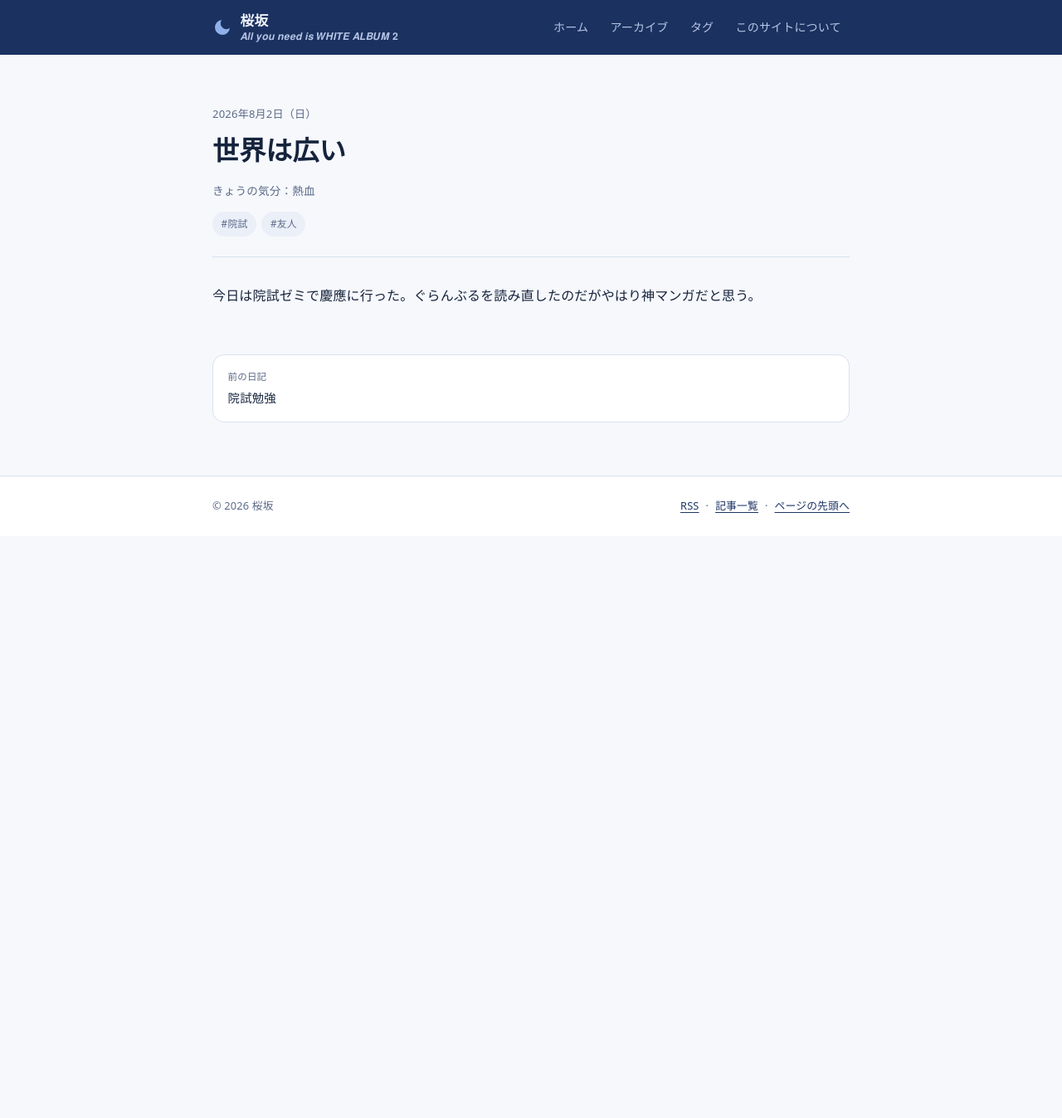
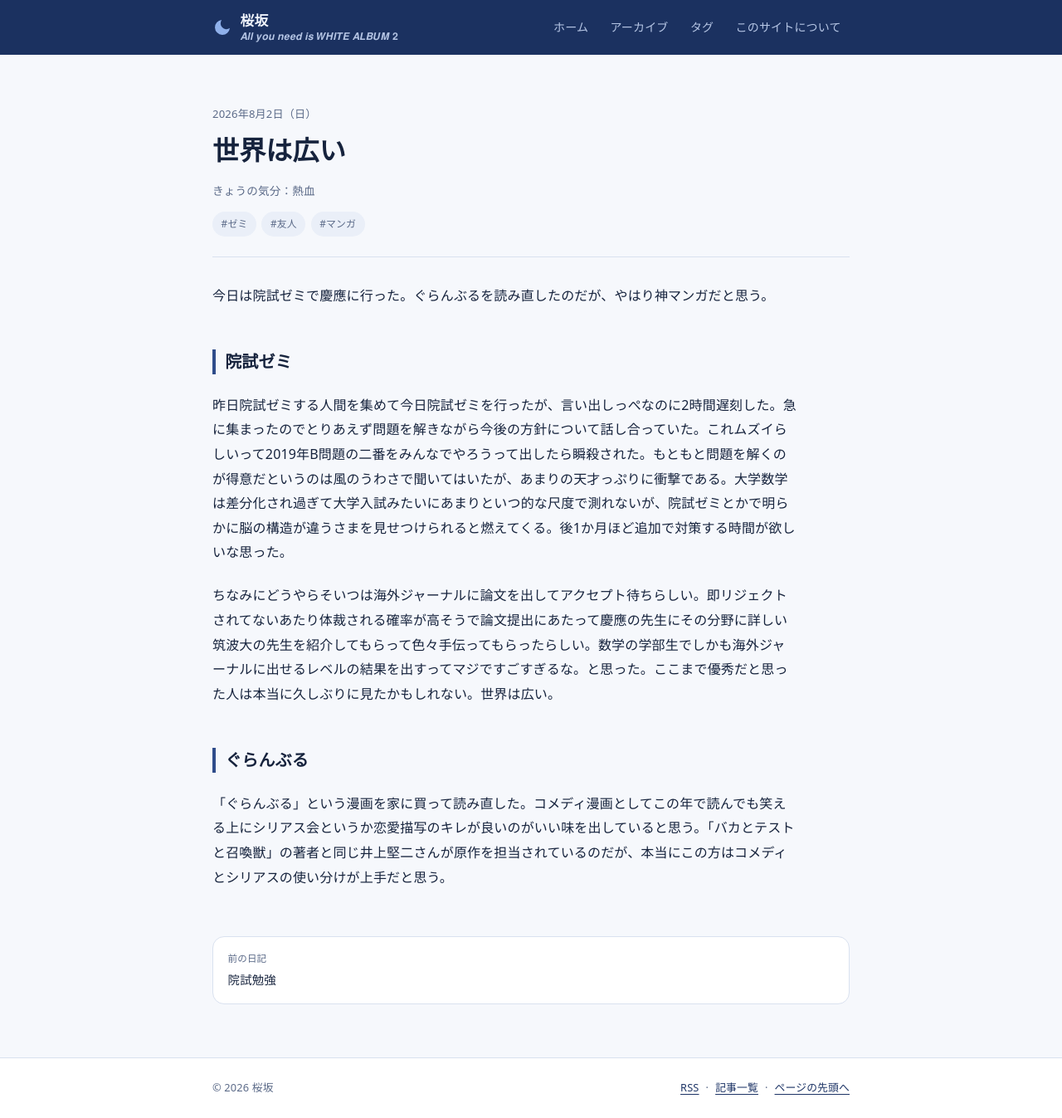
Before and after one commit to sakurazaka-math/sakurazaka-math.github.io, a Jekyll site: the page built from _posts/2026-08-02-day4.md, in a window 1280 px wide and 1347 px high. Shown: the whole window at 83% size. Built offline with Jekyll 4.4.1, drawn with Linux system fonts in a browser that asks for light colours.

Commit message:
Revise tags and enhance clarity in day4 post
Updated tags and improved sentence structure in the post.

```diff
--- a/_posts/2026-08-02-day4.md
+++ b/_posts/2026-08-02-day4.md
@@ -1,8 +1,20 @@
 ---
 title: 世界は広い
 date: 2026-08-02
-tags: [院試, 友人]
+tags: [ゼミ, 友人, マンガ]
 mood: 熱血
 ---
 
-今日は院試ゼミで慶應に行った。ぐらんぶるを読み直したのだがやはり神マンガだと思う。
+今日は院試ゼミで慶應に行った。ぐらんぶるを読み直したのだが、やはり神マンガだと思う。
+
+
+<!--more-->
+
+## 院試ゼミ
+
+昨日院試ゼミする人間を集めて今日院試ゼミを行ったが、言い出しっぺなのに2時間遅刻した。急に集まったのでとりあえず問題を解きながら今後の方針について話し合っていた。これムズイらしいって2019年B問題の二番をみんなでやろうって出したら瞬殺された。もともと問題を解くのが得意だというのは風のうわさで聞いてはいたが、あまりの天才っぷりに衝撃である。大学数学は差分化され過ぎて大学入試みたいにあまりといつ的な尺度で測れないが、院試ゼミとかで明らかに脳の構造が違うさまを見せつけられると燃えてくる。後1か月ほど追加で対策する時間が欲しいな思った。
+
+ちなみにどうやらそいつは海外ジャーナルに論文を出してアクセプト待ちらしい。即リジェクトされてないあたり体裁される確率が高そうで論文提出にあたって慶應の先生にその分野に詳しい筑波大の先生を紹介してもらって色々手伝ってもらったらしい。数学の学部生でしかも海外ジャーナルに出せるレベルの結果を出すってマジですごすぎるな。と思った。ここまで優秀だと思った人は本当に久しぶりに見たかもしれない。世界は広い。
+
+## ぐらんぶる
+「ぐらんぶる」という漫画を家に買って読み直した。コメディ漫画としてこの年で読んでも笑える上にシリアス会というか恋愛描写のキレが良いのがいい味を出していると思う。「バカとテストと召喚獣」の著者と同じ井上堅二さんが原作を担当されているのだが、本当にこの方はコメディとシリアスの使い分けが上手だと思う。
```
